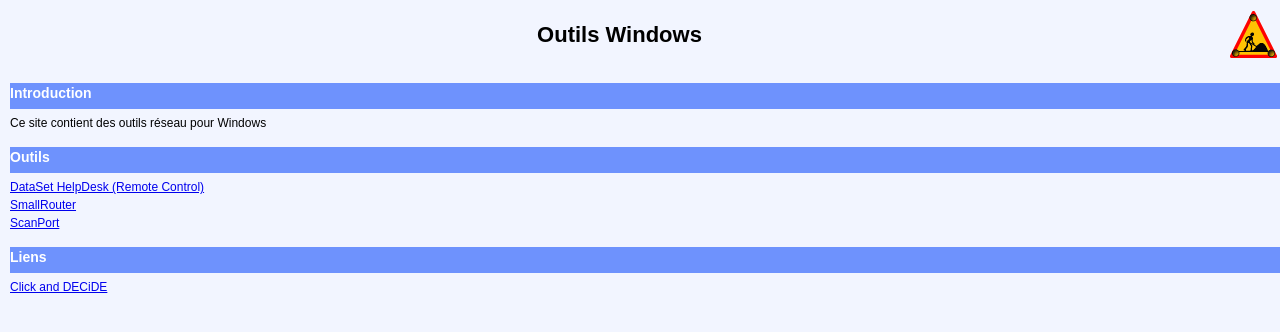
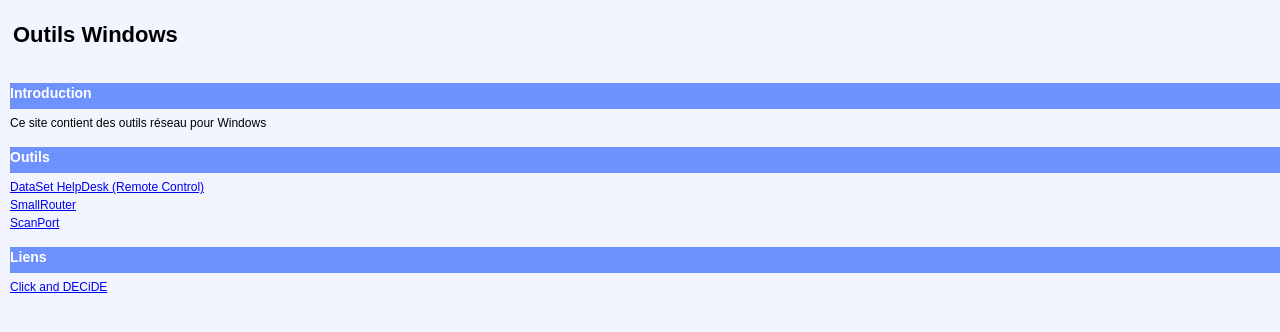
Before and after one commit to ggo98/sharescreen-site, a plain HTML site: page index.html in a window 1280 px wide. Drawn offline with Linux system fonts and the light colour scheme.

Commit message:
commit #4

```diff
--- a/index.html
+++ b/index.html
@@ -10,7 +10,10 @@
 <link rel="shortcut icon" type="image/x-icon" href="b.ico" />
 </head>
 <body style="text-align: left">
-	<table><tr><td style="width: 100%"><h1 style="text-align: center">Outils Windows</h1></td><td><img src="d7web/gifs/misc/travaux.gif" /></td></tr></table>
+	<table><tr>
+		<td style="width: 100%"><h1 style="text-align: center">Outils Windows</h1></td>
+		<!-- <td><img src="d7web/gifs/misc/travaux.gif" /></td> -->
+	</tr></table>
 <h2>Introduction</h2>
 	Ce site contient des outils réseau pour Windows<h2>
 		Outils</h2>
```
Also changed, not shown: helpdesk/index.html (+2 -2 lines).
